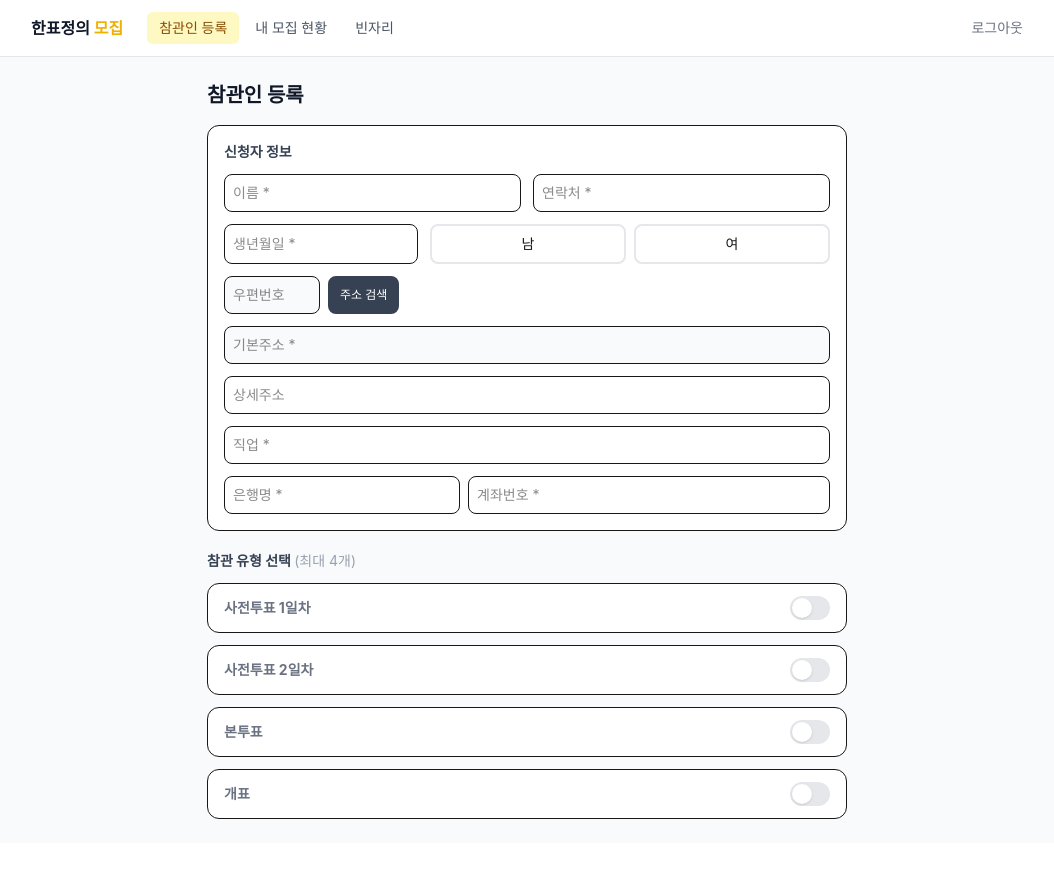
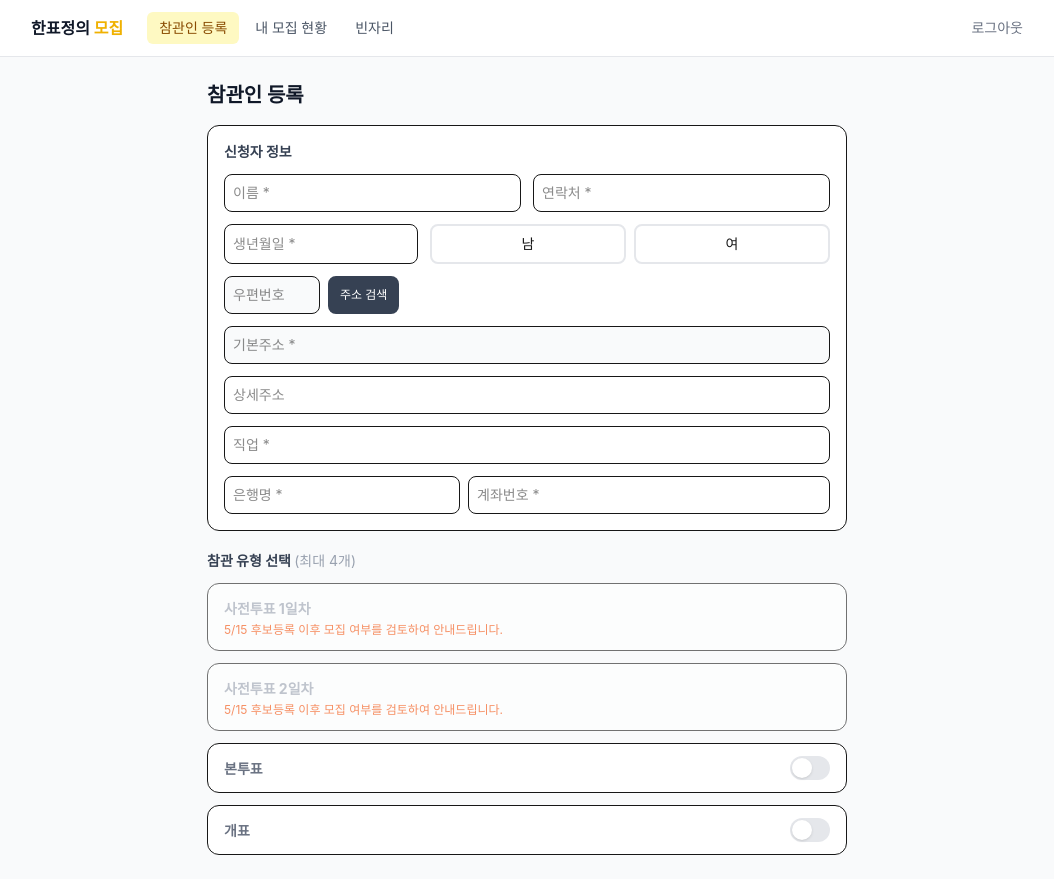
Before and after one commit to learn-slowly/1pyo, a Next.js app: page /recruiter/register in a window 1280 px wide. Shown: the whole page, without its empty margins (113-1167 px from the left). Before the commit the page ends 843 px from the top, so only its background shows below. Built offline with nearby package versions, Linux system fonts and the light colour scheme; a web font is replaced by a local one.

Commit message:
관리자·모집책 대리등록에서도 사전투표 참관 모집 중단 적용
- admin/register, recruiter/register 사전투표 토글 비활성화
- 5/15 후보등록 후 검토 안내 문구 표시

Co-Authored-By: Claude Opus 4.6 (1M context) <noreply@anthropic.com>

```diff
--- a/src/app/admin/register/page.tsx
+++ b/src/app/admin/register/page.tsx
@@ -229,18 +229,27 @@ export default function AdminRegisterPage() {
 
           {SLOT_CONFIGS.map(config => {
             const slot = slots[config.key];
+            const isEarlyDisabled = config.type === 'early';
             const { sigunguList, stations } = getStationsForSlot(config);
             const selectedStation = stations.find(s => s.id === slot.stationId);
 
             return (
-              <div key={config.key} className={`bg-white border rounded-xl overflow-hidden ${slot.enabled ? 'border-yellow-400' : ''}`}>
+              <div key={config.key} className={`bg-white border rounded-xl overflow-hidden ${isEarlyDisabled ? 'opacity-60' : slot.enabled ? 'border-yellow-400' : ''}`}>
                 <button type="button"
-                  onClick={() => updateSlot(config.key, { enabled: !slot.enabled, sigungu: '', stationId: '', timeSlot: '' })}
-                  className="w-full px-4 py-3 flex items-center justify-between text-left">
-                  <span className={`text-sm font-bold ${slot.enabled ? 'text-yellow-700' : 'text-gray-500'}`}>{config.label}</span>
-                  <div className={`w-10 h-6 rounded-full transition-colors flex items-center ${slot.enabled ? 'bg-yellow-400 justify-end' : 'bg-gray-200 justify-start'}`}>
-                    <div className="w-5 h-5 bg-white rounded-full shadow mx-0.5" />
+                  disabled={isEarlyDisabled}
+                  onClick={() => !isEarlyDisabled && updateSlot(config.key, { enabled: !slot.enabled, sigungu: '', stationId: '', timeSlot: '' })}
+                  className={`w-full px-4 py-3 flex items-center justify-between text-left ${isEarlyDisabled ? 'cursor-not-allowed' : ''}`}>
+                  <div>
+                    <span className={`text-sm font-bold ${isEarlyDisabled ? 'text-gray-400' : slot.enabled ? 'text-yellow-700' : 'text-gray-500'}`}>{config.label}</span>
+                    {isEarlyDisabled && (
+                      <p className="text-xs text-orange-600 mt-0.5">5/15 후보등록 이후 모집 여부를 검토하여 안내드립니다.</p>
+                    )}
                   </div>
+                  {!isEarlyDisabled && (
+                    <div className={`w-10 h-6 rounded-full transition-colors flex items-center ${slot.enabled ? 'bg-yellow-400 justify-end' : 'bg-gray-200 justify-start'}`}>
+                      <div className="w-5 h-5 bg-white rounded-full shadow mx-0.5" />
+                    </div>
+                  )}
                 </button>
 
                 {slot.enabled && (
--- a/src/app/recruiter/register/page.tsx
+++ b/src/app/recruiter/register/page.tsx
@@ -245,23 +245,32 @@ export default function RecruiterRegisterPage() {
 
           {SLOT_CONFIGS.map(config => {
             const slot = slots[config.key];
+            const isEarlyDisabled = config.type === 'early';
             const { sigunguList, stations } = getStationsForSlot(config);
             const selectedStation = stations.find(s => s.id === slot.stationId);
 
             return (
-              <div key={config.key} className={`bg-white border rounded-xl overflow-hidden ${slot.enabled ? 'border-yellow-400' : ''}`}>
+              <div key={config.key} className={`bg-white border rounded-xl overflow-hidden ${isEarlyDisabled ? 'opacity-60' : slot.enabled ? 'border-yellow-400' : ''}`}>
                 {/* 토글 헤더 */}
                 <button
                   type="button"
-                  onClick={() => updateSlot(config.key, { enabled: !slot.enabled, sigungu: '', stationId: '', timeSlot: '' })}
-                  className="w-full px-4 py-3 flex items-center justify-between text-left"
+                  disabled={isEarlyDisabled}
+                  onClick={() => !isEarlyDisabled && updateSlot(config.key, { enabled: !slot.enabled, sigungu: '', stationId: '', timeSlot: '' })}
+                  className={`w-full px-4 py-3 flex items-center justify-between text-left ${isEarlyDisabled ? 'cursor-not-allowed' : ''}`}
                 >
-                  <span className={`text-sm font-bold ${slot.enabled ? 'text-yellow-700' : 'text-gray-500'}`}>
-                    {config.label}
-                  </span>
-                  <div className={`w-10 h-6 rounded-full transition-colors flex items-center ${slot.enabled ? 'bg-yellow-400 justify-end' : 'bg-gray-200 justify-start'}`}>
-                    <div className="w-5 h-5 bg-white rounded-full shadow mx-0.5" />
+                  <div>
+                    <span className={`text-sm font-bold ${isEarlyDisabled ? 'text-gray-400' : slot.enabled ? 'text-yellow-700' : 'text-gray-500'}`}>
+                      {config.label}
+                    </span>
+                    {isEarlyDisabled && (
+                      <p className="text-xs text-orange-600 mt-0.5">5/15 후보등록 이후 모집 여부를 검토하여 안내드립니다.</p>
+                    )}
                   </div>
+                  {!isEarlyDisabled && (
+                    <div className={`w-10 h-6 rounded-full transition-colors flex items-center ${slot.enabled ? 'bg-yellow-400 justify-end' : 'bg-gray-200 justify-start'}`}>
+                      <div className="w-5 h-5 bg-white rounded-full shadow mx-0.5" />
+                    </div>
+                  )}
                 </button>
 
                 {/* 선택 UI */}
```
